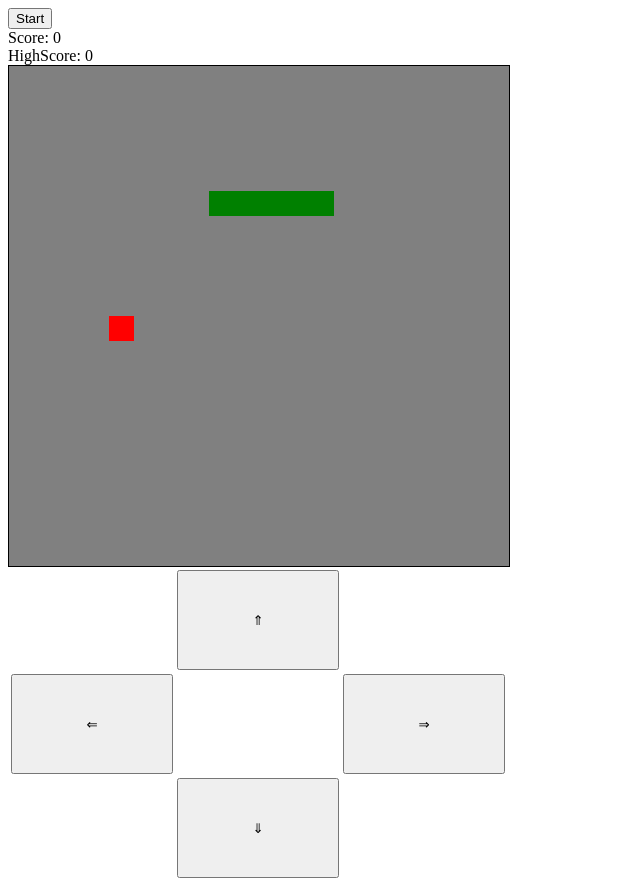
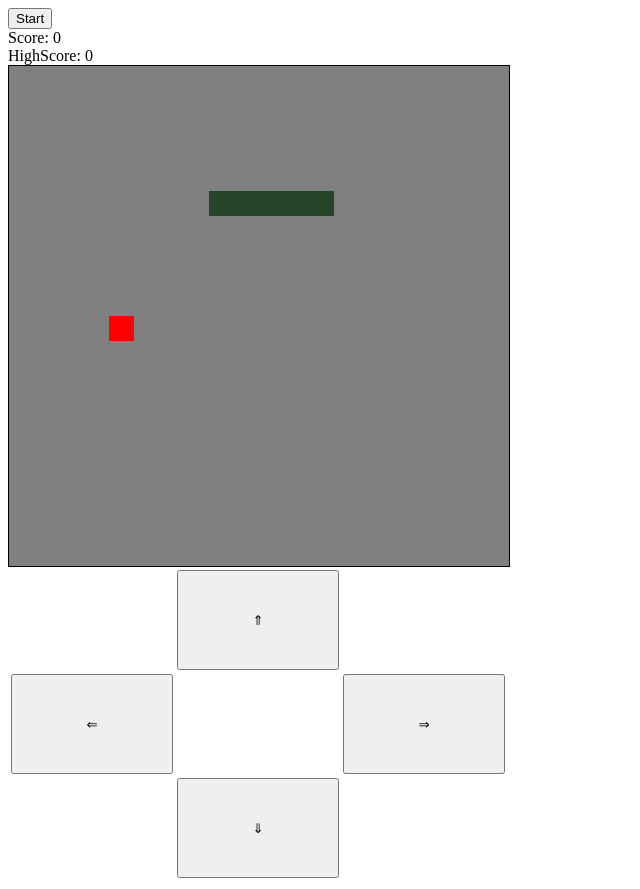
Before and after one commit to GavinOReilly/snakegame, a plain HTML site: page index.html in a window 1280 px wide. Both pictures are taken after a click on the button "Start". Shown: the whole page, without its empty margins (0-640 px from the left). Drawn offline with Linux system fonts and the light colour scheme.

Commit message:
made snake change color

```diff
--- a/style.css
+++ b/style.css
@@ -23,7 +23,7 @@ body {
 }
 
 .snake{
-    background-color:green;
+    background-color:rgb(40, 68, 40);
 
 }
 
```
